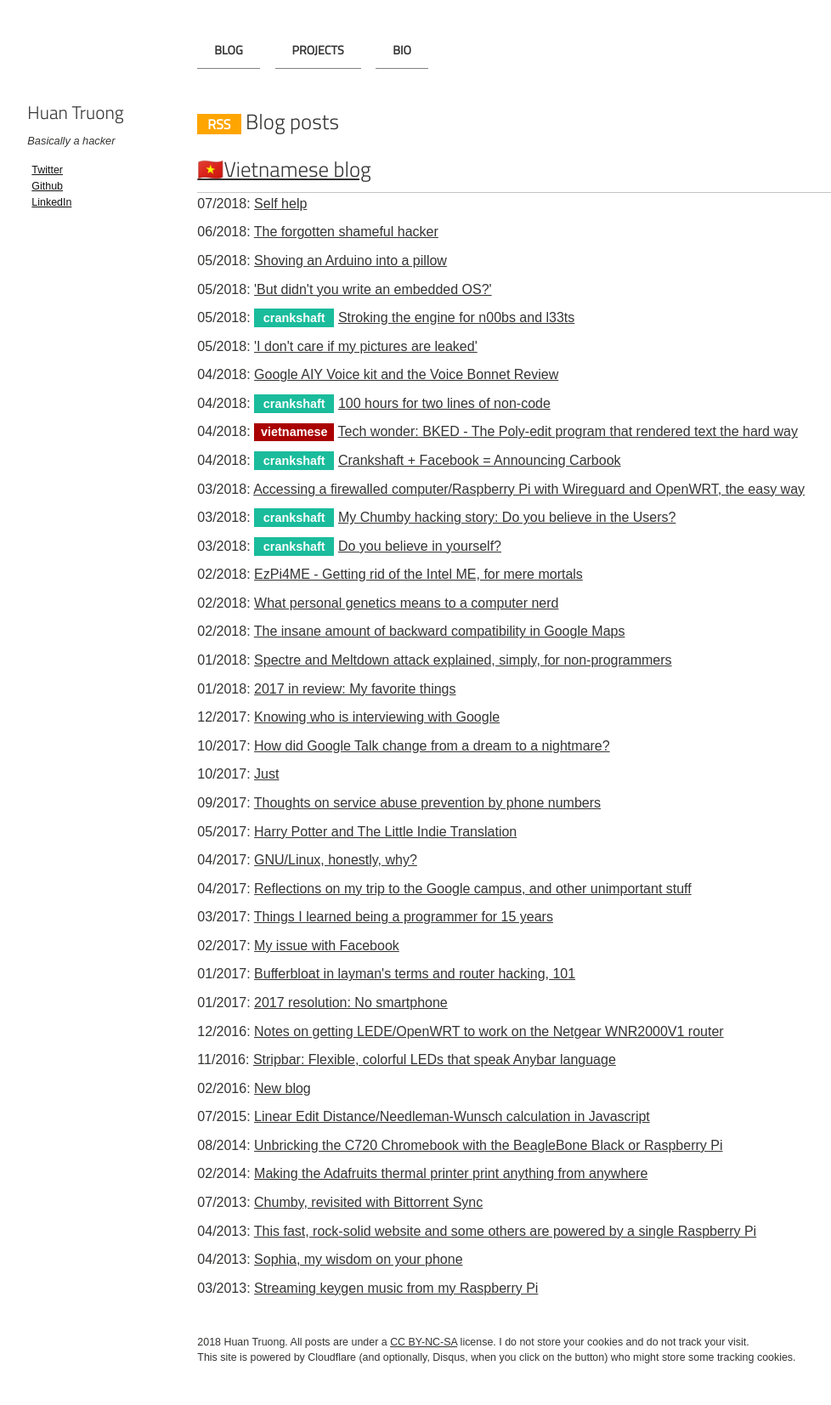
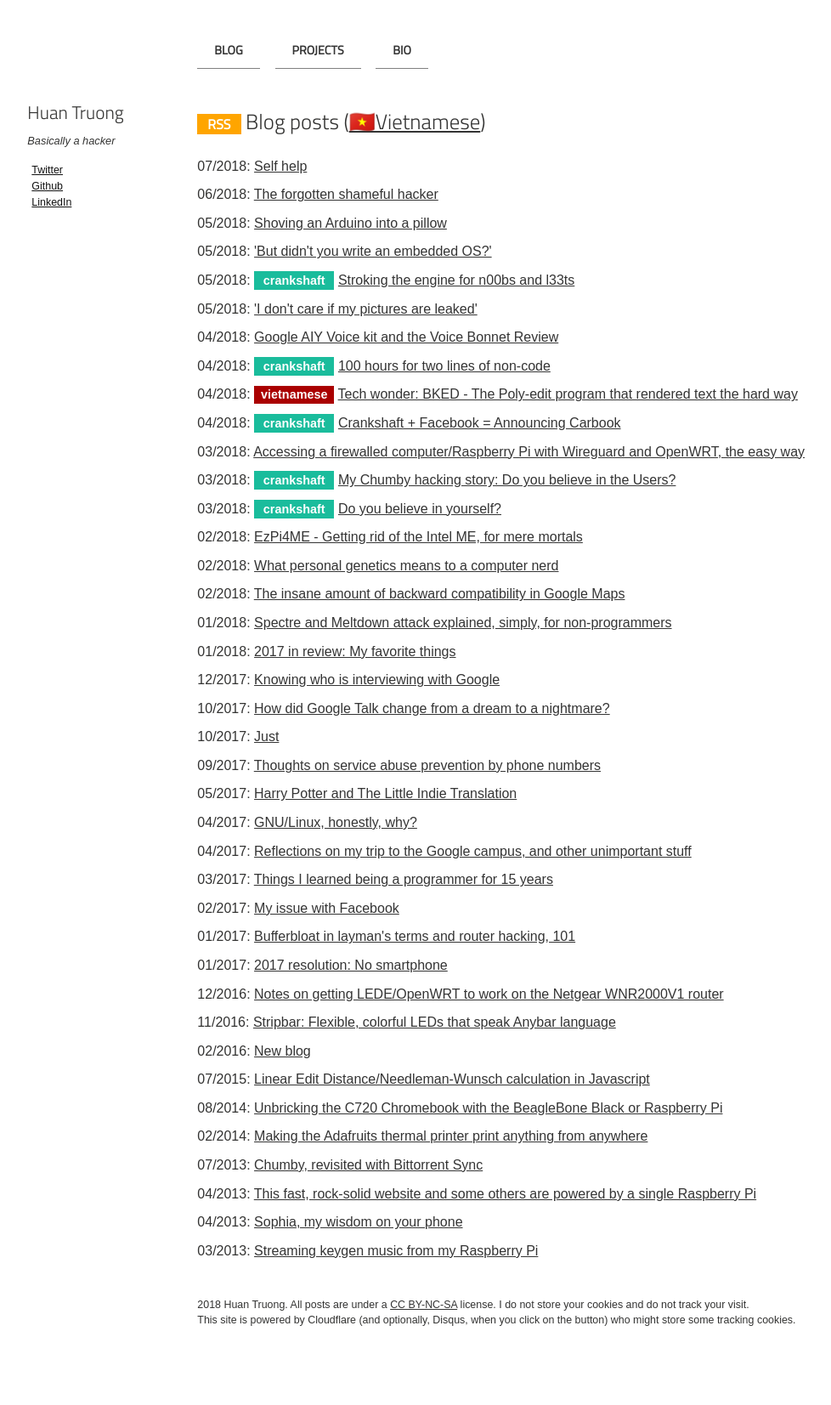
Before and after one commit to htruong/htruong.github.io, a Jekyll site: the page built from index.md, in a window 1280 px wide. Shown: the whole page at 85% size, without its empty margins (116-1094 px from the left). Built offline with Jekyll 4.4.1, drawn with Linux system fonts in a browser that asks for light colours; after the commit the page ends 1609 px from its top, so only the background shows below that.

Commit message:
Fix layout

```diff
--- a/_layouts/post-index.html
+++ b/_layouts/post-index.html
@@ -34,8 +34,7 @@
   </div>
   <div id="index">
 	  <!--<h1>{{ page.title }}</h1>-->
-	  <div><h2><a class="rss-button" href="/feed.xml">RSS</a> Blog posts</h2></div>
-	  <div><h3><a target="_blank" href="https://spiderum.com/nguoi-dung/wasabi">🇻🇳Vietnamese blog</a></h3></div>
+	  <div><h2><a class="rss-button" href="/feed.xml">RSS</a> Blog posts (<a target="_blank" href="https://spiderum.com/nguoi-dung/wasabi">🇻🇳Vietnamese</a>)</h2></div>
     {% for post in site.posts %}
 
     {% assign category = site.my_categories | where: "slug", post.category %}
```
